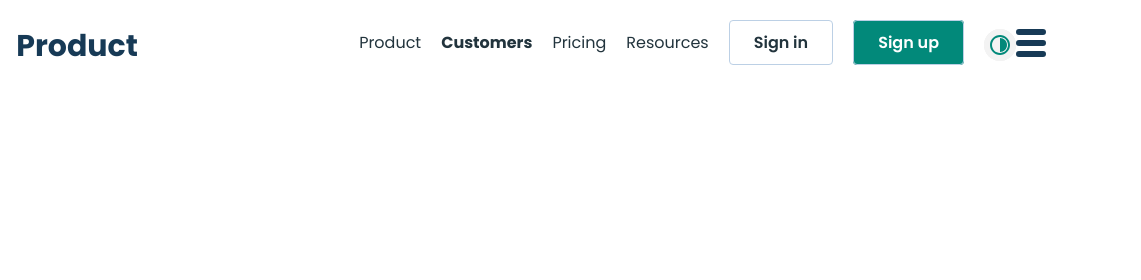
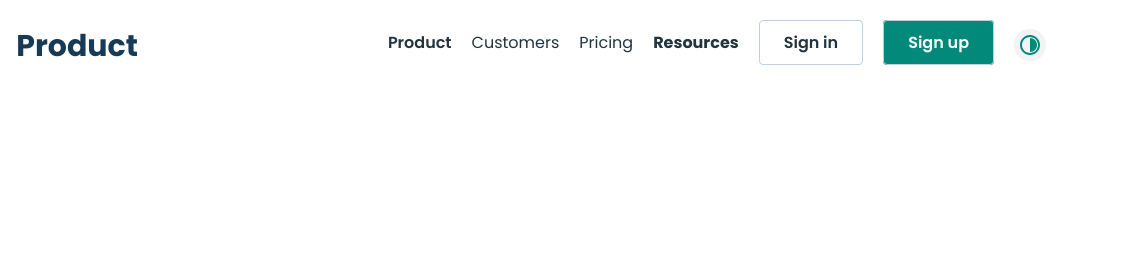
Before and after one commit to Salohiddin-coder/MyProduct, a plain HTML site: page resources.html in a window 1280 px wide. Shown: the top 280 px of the page, 139-1280 px from the left. Drawn offline with Linux system fonts and the light colour scheme.

Commit message:
add new changes

```diff
--- a/resources.html
+++ b/resources.html
@@ -19,10 +19,10 @@
 
         <nav class="navbar">
           <ul class="navbar__list">
-            <li class="navbar__item"><a style="font-weight: normal;" class="navbar__menu" href="./index.html">Product</a></li>
-            <li class="navbar__item"><a style="font-weight: bold;" class="navbar__menu" href="./customer.html">Customers</a></li>
+            <li class="navbar__item"><a class="navbar__menu" href="./index.html">Product</a></li>
+            <li class="navbar__item"><a style="font-weight: normal;" class="navbar__menu" href="./customer.html">Customers</a></li>
             <li class="navbar__item"><a class="navbar__menu" href="./pricing.html">Pricing</a></li>
-            <li class="navbar__item"><a class="navbar__menu" href="./resources.html">Resources</a></li>
+            <li class="navbar__item"><a style="font-weight: bold;" class="navbar__menu" href="./resources.html">Resources</a></li>
             <li class="navbar__item"><a class="navbar__menu" href="#">Sign in</a></li>
             <li class="navbar__item"><a class="navbar__menu" href="#">Sign up</a></li>
             <li class="navbar__item"><button class="navbar__button"><svg width="32" height="32" viewBox="0 0 32 32" fill="none" xmlns="http://www.w3.org/2000/svg">
--- a/sass/blocks/_header.scss
+++ b/sass/blocks/_header.scss
@@ -68,7 +68,7 @@
 }
 
 .navbar__burger-button {
-  display: flex;
+  display: none;
   align-items: center;
   flex-direction: column;
   justify-content: space-between;
@@ -104,7 +104,7 @@
 
 .navbar__button {
   display: block;
-  margin: 0;
+  margin: 0 auto;
   padding: 0;
   width: 32px;
   height: 32px;
@@ -118,7 +118,7 @@
 
 .menu {
   position: absolute;
-  top: 70px;
+  top: 65px;
   right: 0;
   display: none;
   width: 100%;
@@ -199,7 +199,7 @@
   }
 
   .navbar__burger-button {
-    display: inline-block;
+    display: flex;
     margin-left: auto;
   }
 }
```
Also changed, not shown: css/main.css, 1 other file.
